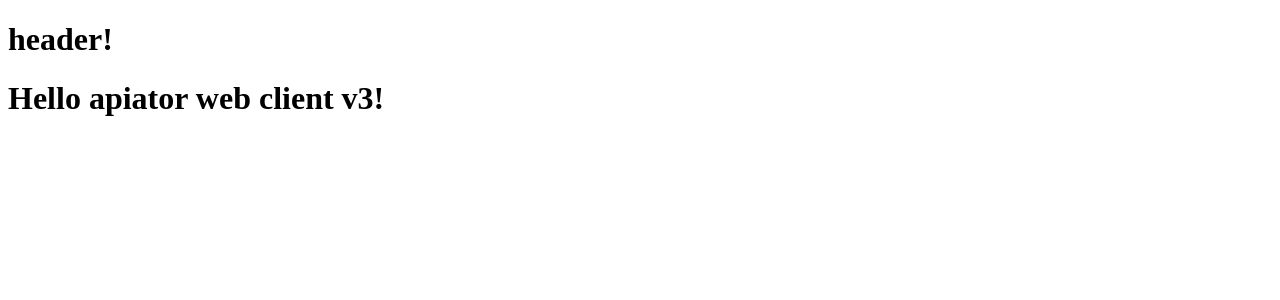
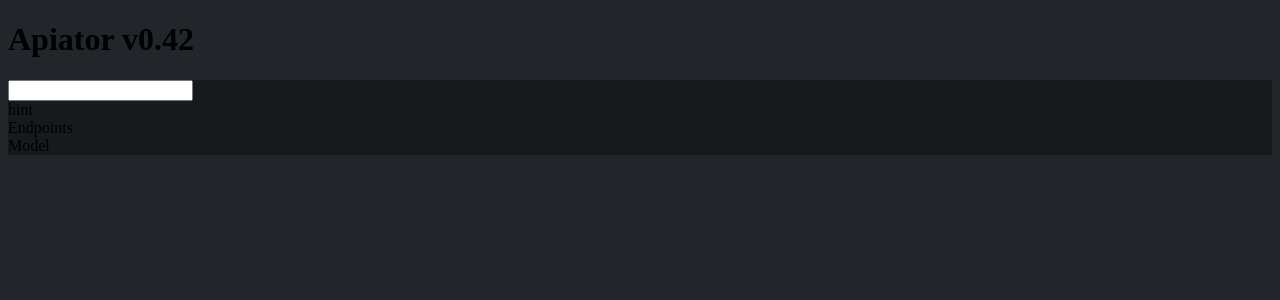
Before and after one commit to ainrif/apiator-web-client-prototype-v3, a Svelte app: page / in a window 1280 px wide. Shown: the top 300 px of the page. Built offline with nearby package versions, Linux system fonts and the light colour scheme.

Commit message:
add layout backbone

```diff
--- a/src/App.svelte
+++ b/src/App.svelte
@@ -1,10 +1,22 @@
 <script>
     import Header from './components/Header/header.svelte';
+    import Aside from './components/Aside/aside.svelte';
 
     const name = 'apiator web client v3';
 </script>
 
+<style>
+    :global(body) {
+        --main-bg-color: #22262a;
+
+        background-color: var(--main-bg-color);
+    }
+</style>
+
 <main>
-    <Header name="header" />
-    <h1>Hello {name}!</h1>
+    <div>
+        <Header version="0.42" />
+        <Aside />
+
+    </div>
 </main>
--- /dev/null
+++ b/src/components/Aside/aside.svelte
@@ -0,0 +1,17 @@
+<script>
+    import Search from './components/Search/search.svelte';
+</script>
+
+<style>
+    .aside {
+        --aside-bg: #161a1d;
+
+        background-color: var(--aside-bg);
+    }
+</style>
+
+<aside class="aside">
+    <Search />
+    <div>Endpoints</div>
+    <div>Model</div>
+</aside>
--- /dev/null
+++ b/src/components/Aside/components/Search/search.svelte
@@ -0,0 +1,4 @@
+<div>
+    <input type="text" />
+    <div>hint</div>
+</div>
--- a/src/components/Header/header.svelte
+++ b/src/components/Header/header.svelte
@@ -1,7 +1,7 @@
 <script>
-    export let name;
+    export let version = '0.42';
 </script>
 
-<main>
-    <h1>{name}!</h1>
-</main>
+<header>
+    <h1>Apiator v{version}</h1>
+</header>
```
Also changed, not shown: src/components/Header/components/Logo/logo.svelte (added).
